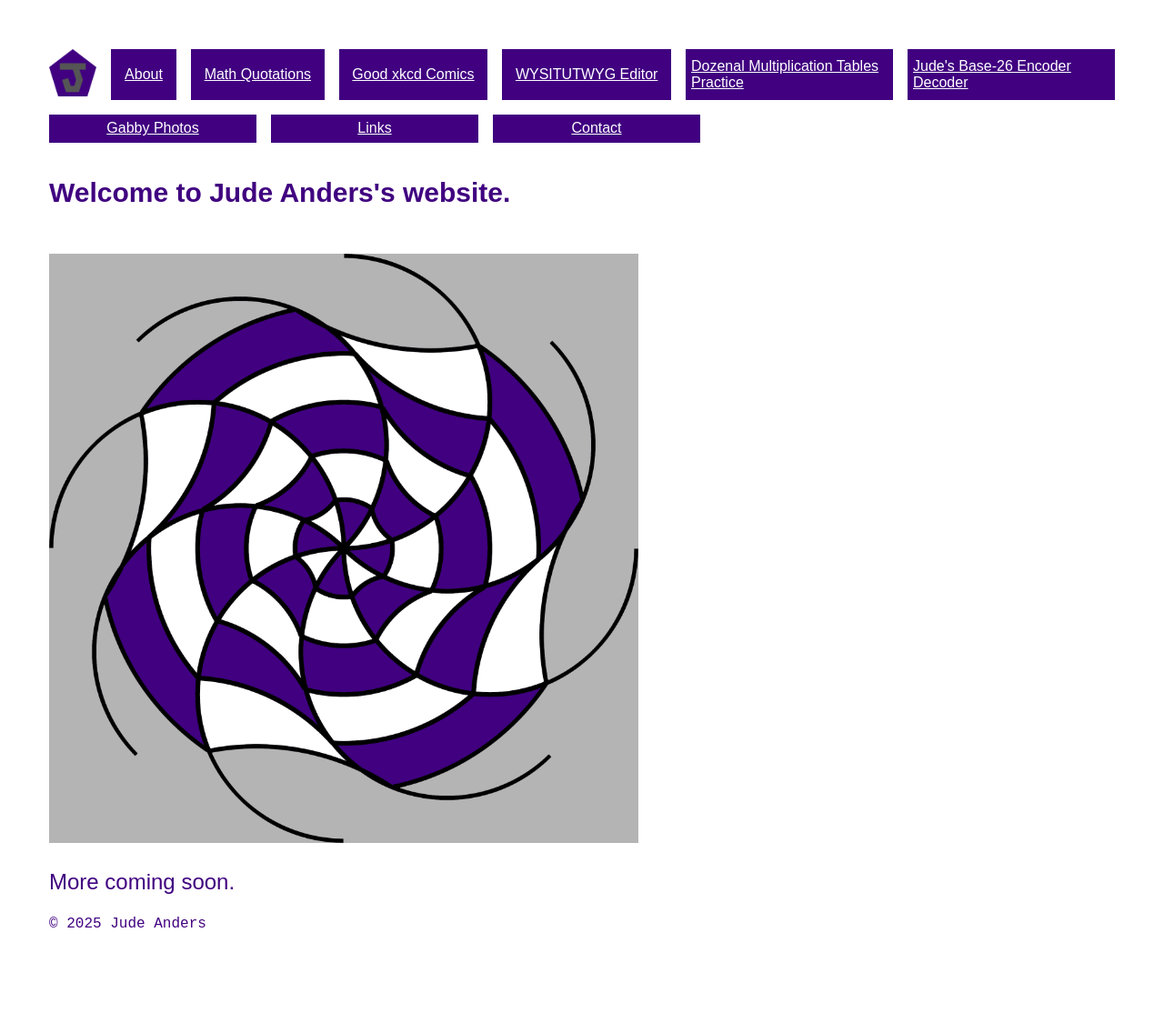
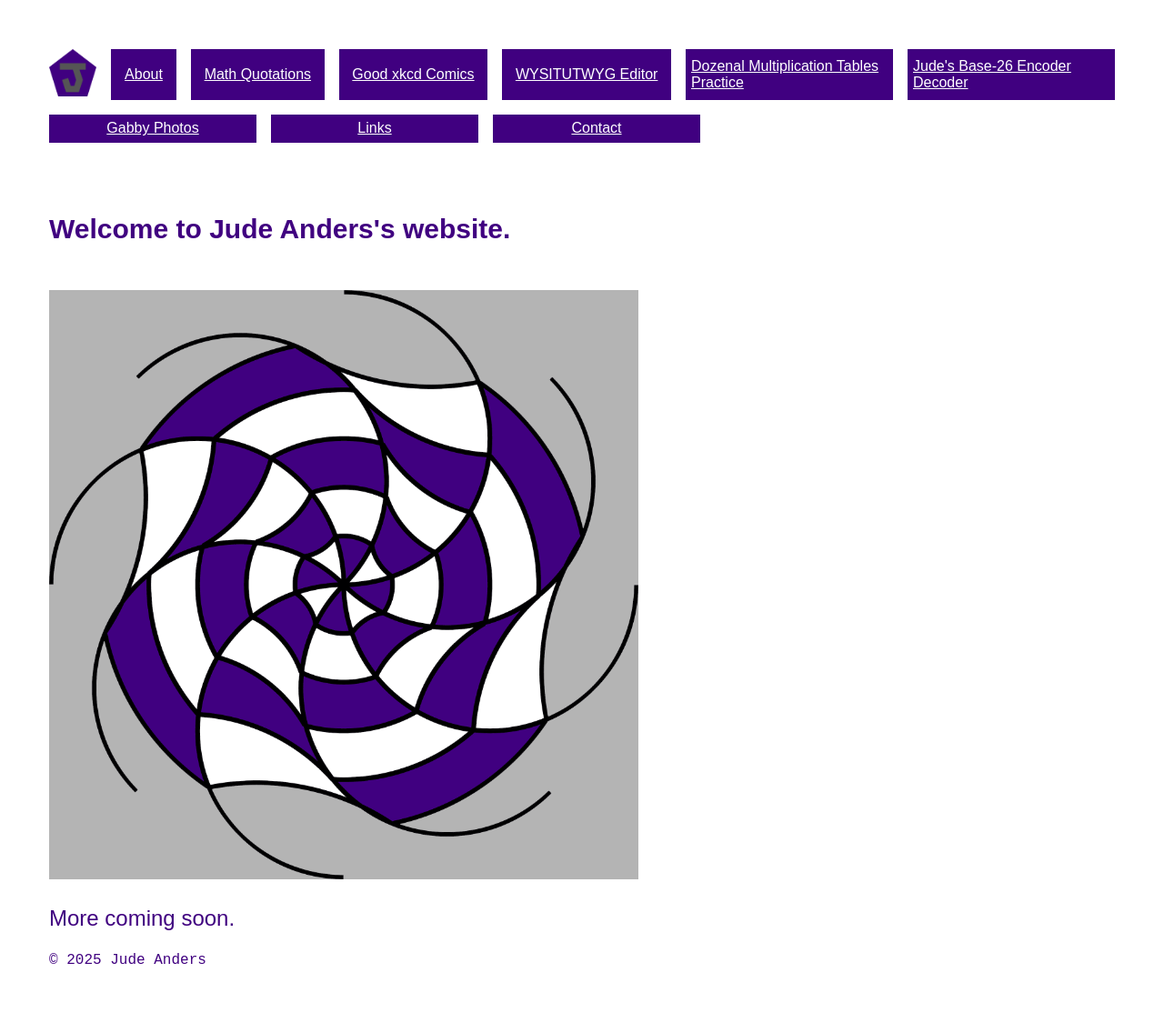
Before and after one commit to 1anderj/judeanders-website, a Jekyll site: the page built from index.html, in a window 1280 px wide. Shown: the whole page at 91% size. Built offline with Jekyll 4.4.1, drawn with Linux system fonts in a browser that asks for light colours; some web fonts are replaced; before the commit the page ends 1096 px from its top, so only the background shows below that.

Commit message:
Add space below menu div

```diff
--- a/assets/styles/styles.css
+++ b/assets/styles/styles.css
@@ -161,6 +161,7 @@ select {
   flex-wrap: wrap;
   gap: 16px;
   width: 100%;
+  margin-bottom: 60px;
 }
 
 #logo-favicon {
```
